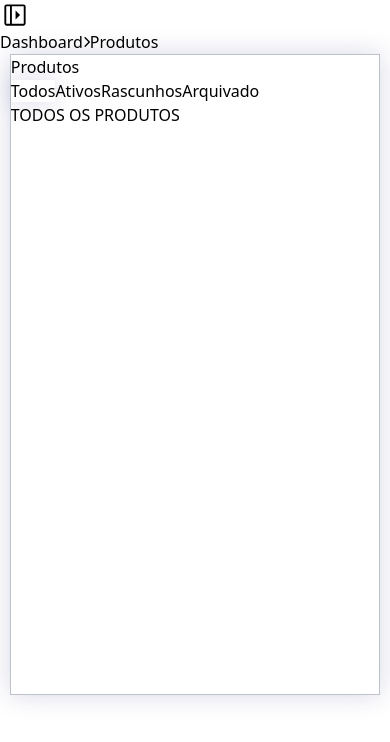
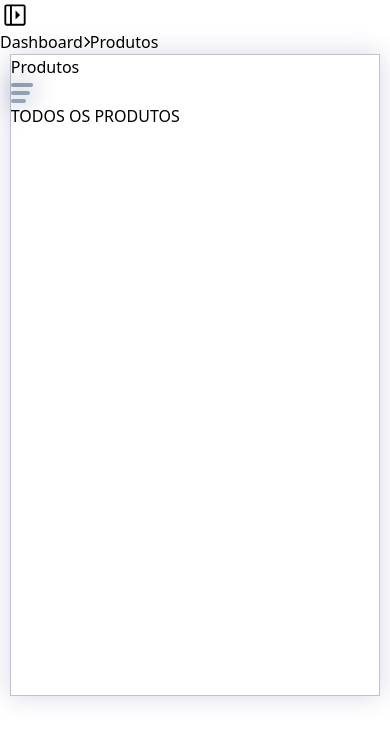
Before and after one commit to micher12/dashboard, a Next.js app: page /dashboard/produtos in a window 390 px wide. Shown: the top 742 px of the page. Built offline with nearby package versions, Linux system fonts and the light colour scheme.

Commit message:
Add drop pop-up and create last ui for products

```diff
--- a/package.json
+++ b/package.json
@@ -15,6 +15,10 @@
     "@fortawesome/free-solid-svg-icons": "^6.7.1",
     "@fortawesome/react-fontawesome": "^0.2.2",
     "@neondatabase/serverless": "^0.10.4",
+    "@radix-ui/react-dialog": "^1.1.2",
+    "@radix-ui/react-dropdown-menu": "^2.1.2",
+    "@radix-ui/react-popover": "1.1.2",
+    "@radix-ui/react-tooltip": "^1.1.4",
     "@vercel/blob": "^0.26.0",
     "next": "15.0.3",
     "react": "19.0.0-rc-66855b96-20241106",
--- a/src/app/components/AsideBar.tsx
+++ b/src/app/components/AsideBar.tsx
@@ -90,7 +90,7 @@ export default function AsideBar(){
         {loading ?
         <aside></aside>
         :
-        <aside className="flex flex-col justify-start gap-5 items-center min-w-72 py-10 min-h-screen asideStyle shadown px-3 relative">
+        <aside className="flex flex-col justify-start gap-5 items-center min-w-72 py-10 min-h-screen asideStyle shadown px-3 relative z-50">
             <BackMobile active={backMobile} />
             <Link href={"/"} >
                 <Image style={{width: "auto"}} priority src={"/icon-black.png"} width={50} height={100} alt="Logo" />
--- a/src/app/components/ui/ProdutosUI.tsx
+++ b/src/app/components/ui/ProdutosUI.tsx
@@ -1,16 +1,21 @@
 "use client";
 
-import Link from "next/link";
 import { useRouter } from "next/navigation";
 import { useEffect, useState } from "react";
 import ProductsAll from "./products/products_all";
 import ProductsActive from "./products/products_active";
+import * as DropdownMenu from "@radix-ui/react-dropdown-menu";
+import ProductsPending from "./products/products_pending";
+import ProdutcsArchived from "./products/products_archived";
 
 export default function ProdutosUI(){
 
     const router = useRouter();
     const [selected,setSelected] = useState("");
+    const [productsOpen, setProductsOpen] = useState(false);
     const classSelected = "bg-neutral-50 shadown rounded px-2";
+
+
 
     function updateSelected(e: React.MouseEvent<HTMLAnchorElement, MouseEvent>, query: string | null){
         e.preventDefault();
@@ -23,11 +28,43 @@ export default function ProdutosUI(){
         return router.push(`${path}?${query}`);
     }
 
+
+
     return(
         <div className="flex flex-col productContainer">
             <div className="flex items-center gap-2">
             <h2 className="text-xl font-bold">Produtos</h2>
-            <div className="flex bg-slate-100 py-1.5 px-2 rounded-xl gap-1 produtcs-selection">
+            <DropdownMenu.Root>
+                <DropdownMenu.Trigger id="changeMenu" style={{outline: "none", pointerEvents: "auto"}} className="produto__btnMobile cursor-pointer">
+
+                    <span className="ln __ln1"></span>
+                    <span className="ln __ln2"></span>
+                    <span className="ln __ln3"></span>
+
+                </DropdownMenu.Trigger>
+
+                <DropdownMenu.Portal>
+                    <DropdownMenu.Content style={{outline: "none"}} className="bg-slate-100 p-3 px-5 rounded-lg shadown dropmenu"  sideOffset={10}>
+                        <DropdownMenu.Item className="py-1 cursor-pointer" style={{outline: "none"}}>
+                            <a onClick={(e)=>{updateSelected(e,null)}} className={(selected === "") ? classSelected : "rounded px-2"}>Todos</a>
+
+                        </DropdownMenu.Item>
+                        <DropdownMenu.Item className="py-1 cursor-pointer " style={{outline: "none"}}>
+                            <a onClick={(e)=>{updateSelected(e,"active")}} className={(selected === "active") ? classSelected : "rounded px-2"} >Ativos</a>
+
+                        </DropdownMenu.Item>
+                        <DropdownMenu.Item className="py-1 cursor-pointer" style={{outline: "none"}}>
+                            <a onClick={(e)=>{updateSelected(e,"pending")}} className={(selected === "pending") ? classSelected : "rounded px-2"} >Rascunhos</a>
+
+                        </DropdownMenu.Item>
+                        <DropdownMenu.Item className="py-1 cursor-pointer" style={{outline: "none"}}>
+                            <a onClick={(e)=>{updateSelected(e,"archived")}} className={(selected === "archived") ? classSelected : "rounded px-2"} >Arquivado</a>
+                        </DropdownMenu.Item>
+                    </DropdownMenu.Content>
+                </DropdownMenu.Portal>
+            </DropdownMenu.Root>
+
+            <div className="flex bg-slate-100 py-1.5 px-2 rounded-xl gap-1 produtcs-selection produto__selectionContent">
                 <a onClick={(e)=>{updateSelected(e,null)}} className={(selected === "") ? classSelected : "rounded px-2"}>Todos</a>
                 <a onClick={(e)=>{updateSelected(e,"active")}} className={(selected === "active") ? classSelected : "rounded px-2"} >Ativos</a>
                 <a onClick={(e)=>{updateSelected(e,"pending")}} className={(selected === "pending") ? classSelected : "rounded px-2"} >Rascunhos</a>
@@ -37,6 +74,8 @@ export default function ProdutosUI(){
             <div className="mt-3 productContent">
                 {selected === "" && <ProductsAll />}
                 {selected === "active" && <ProductsActive />}
+                {selected === "pending" && <ProductsPending />}
+                {selected === "archived" && <ProdutcsArchived />}
             </div>
         </div>
     )
--- /dev/null
+++ b/src/app/components/ui/products/products_archived.tsx
@@ -0,0 +1,5 @@
+export default function ProdutcsArchived(){
+    return(
+        <>ARQUIVADOS</>
+    )
+}
--- /dev/null
+++ b/src/app/components/ui/products/products_pending.tsx
@@ -0,0 +1,5 @@
+export default function ProductsPending(){
+    return(
+        <>PENDENTE</>
+    )
+}
--- a/src/app/globals.css
+++ b/src/app/globals.css
@@ -84,6 +84,38 @@ body::-webkit-scrollbar-thumb{
     right: 8px;
     cursor: pointer;
 }
+.produto__btnMobile{
+    display: none;
+    width: 25px;
+    height: 25px;
+    position: relative;
+    border-radius: 4px;
+    flex-direction: column;
+    padding-top: 3px;
+    gap: 4px;
+}
+.ln{
+    width: 90%;
+    display: block;
+    position: absolute;
+    top: 4px;
+    height: 4px;
+    border-radius: 200px !important;
+    background-color: #94a3b8;
+    box-shadow: 0 0 24px rgba(36, 39, 114, 0.514);
+    transition: all .4s ease;
+}
+.__ln2{
+    top: 12px;
+    width: 78%;
+}
+.__ln3{
+    top: 20px;
+    width: 60%;
+}
+.dropmenu{
+    transition: all .4s ease;
+}
 @media screen and (max-width: 1368px){
     aside{
         min-width: 0 !important;
@@ -99,7 +131,24 @@ body::-webkit-scrollbar-thumb{
         width: 18rem;
     }
 }
-
+@media screen and (max-width: 600px){
+    .produto__selectionContent{
+        display: none;
+    }
+    .produto__btnMobile{
+        display: flex;
+    }
+    .productContainer > .flex{
+        gap: 15px;
+    }
+}
+@media screen and (max-width: 500px){
+    .dropmenu a{
+        width: 100%;
+        display: block;
+        padding: 3px 0.8rem;
+    }
+}
 
 
 
```
Also changed, not shown: 1 other file (tests, documents, lock files or other folders).
